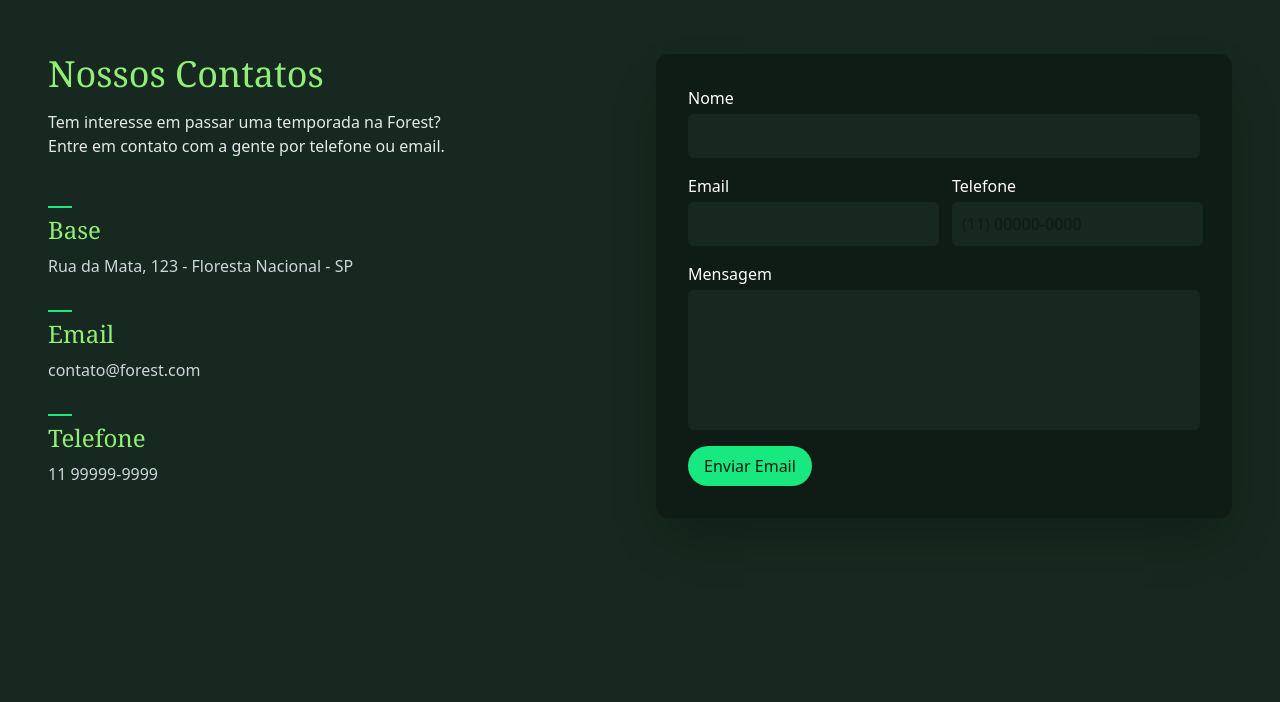
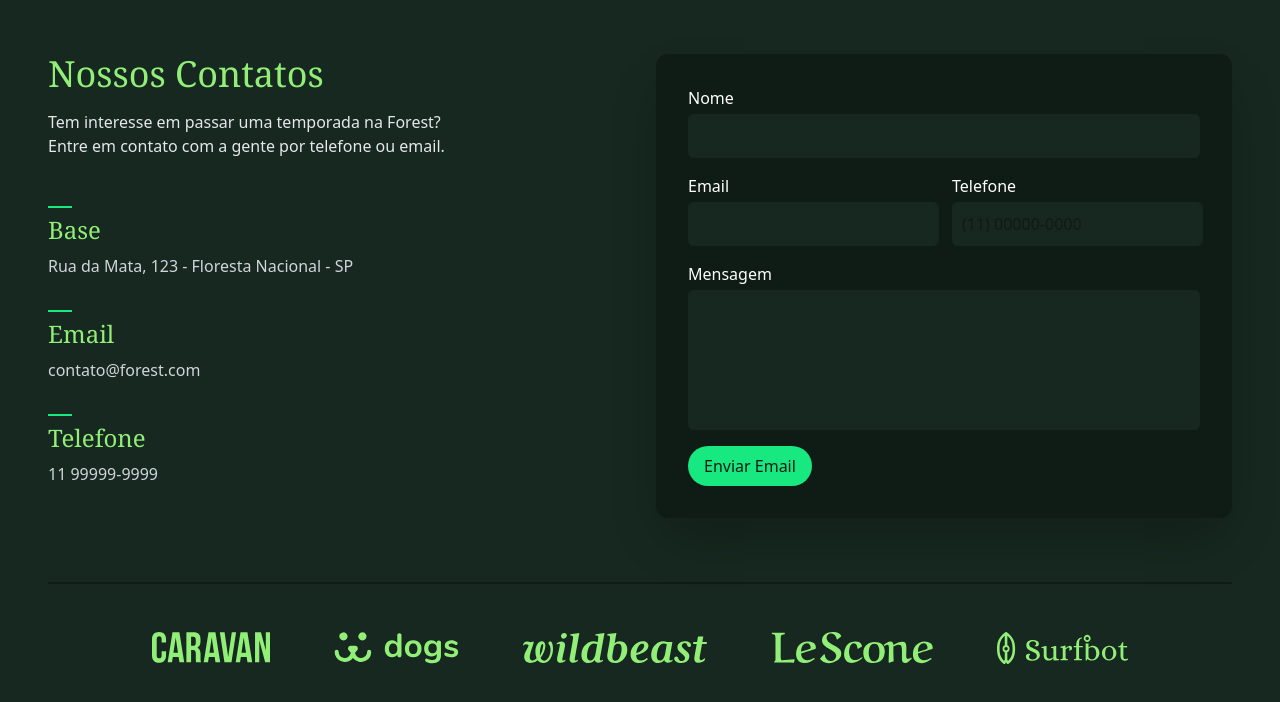
Before and after one commit to andrearnoni/Forest-page, a React (Vite) app: page / in a window 1280 px wide. Shown: the part 3468-4170 px from the top of the page. Built offline with nearby package versions, Linux system fonts and the light colour scheme.

Commit message:
added partners section

```diff
--- /dev/null
+++ b/src/components/PartnersSection.jsx
@@ -0,0 +1,32 @@
+import React from "react";
+import caravan from "../img/parceiros/caravan.svg";
+import dogs from "../img/parceiros/dogs.svg";
+import wildbeast from "../img/parceiros/wildbeast.svg";
+import lescone from "../img/parceiros/lescone.svg";
+import surfbot from "../img/parceiros/surfbot.svg";
+
+function PartnersSection() {
+  return (
+    <section className="container mb-12 sm:mb-16">
+      <ul className="flex flex-col sm:flex-row sm:gap-8 items-center py-4 max-sm:divide-y-2 divide-verde-900 *:p-4 *:*:max-h-8 sm:border-b-2 sm:border-t-2 sm:py-8 sm:border-verde-900 sm:justify-center">
+        <li>
+          <img src={caravan} alt="Caravan" />
+        </li>
+        <li>
+          <img src={dogs} alt="Dogs" />
+        </li>
+        <li>
+          <img src={wildbeast} alt="Wildbeast" />
+        </li>
+        <li>
+          <img src={lescone} alt="Lescone" />
+        </li>
+        <li>
+          <img src={surfbot} alt="Surfbot" />
+        </li>
+      </ul>
+    </section>
+  );
+}
+
+export default PartnersSection;
--- a/src/pages/Home.jsx
+++ b/src/pages/Home.jsx
@@ -7,6 +7,7 @@ import EventsSection from "../components/EventsSection";
 import ExperiencesSection from "../components/ExperiencesSection";
 import CycleSection from "../components/CycleSection";
 import ContactSection from "../components/ContactSection";
+import PartnersSection from "../components/PartnersSection";
 
 function Home() {
   return (
@@ -19,6 +20,7 @@ function Home() {
       <ExperiencesSection />
       <CycleSection />
       <ContactSection />
+      <PartnersSection />
     </div>
   );
 }
```
